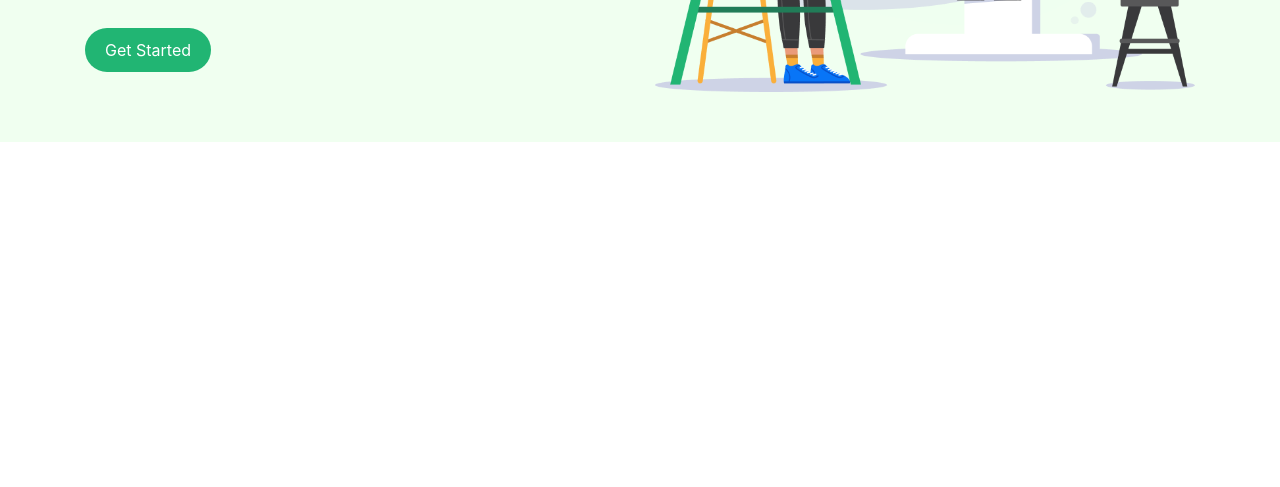
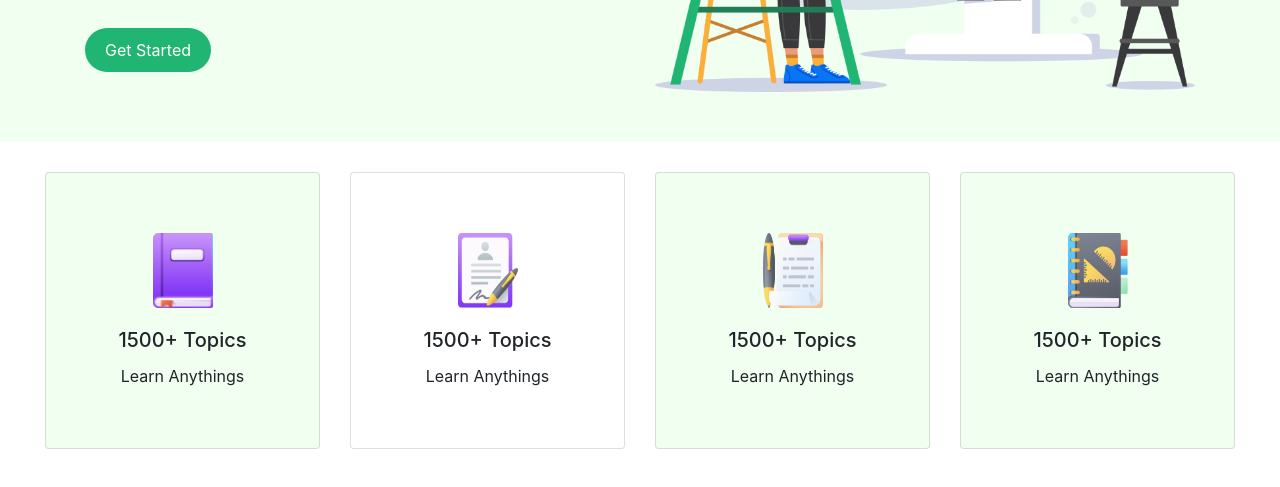
Before and after one commit to Protik111/E-School, a plain HTML site: page index.html in a window 1280 px wide. Shown: the part 361-848 px from the top of the page. Before the commit the page ends 800 px from the top, so only its background shows below. Drawn offline with nearby package versions, Linux system fonts and the light colour scheme.

Commit message:
card-added

```diff
--- a/index.html
+++ b/index.html
@@ -57,6 +57,47 @@
     <!-- none slider end  -->
     </div>
 
+    <!-- card part start -->
+    <div class="row row-cols-1 row-cols-md-4 card-part">
+        <div class="col mb-3">
+          <div class="card cd">
+            <img class="icon-img" src="images/ICON/book.png" class="card-img-top" alt="...">
+            <div class="card-body  text-center">
+              <h5 class="card-title">1500+ Topics</h5>
+              <p class="card-text">Learn Anythings</p>
+            </div>
+          </div>
+        </div>
+        <div class="col mb-3">
+          <div class="card cd" id="cd">
+            <img class="icon-img" src="images/ICON/Student.png" class="card-img-top" alt="...">
+            <div class="card-body  text-center">
+              <h5 class="card-title">1500+ Topics</h5>
+              <p class="card-text">Learn Anythings</p>
+            </div>
+          </div>
+        </div>
+        <div class="col mb-3">
+          <div class="card cd">
+            <img class="icon-img" src="images/ICON/Test.png" class="card-img-top" alt="...">
+            <div class="card-body  text-center">
+                <h5 class="card-title">1500+ Topics</h5>
+                <p class="card-text">Learn Anythings</p>
+            </div>
+          </div>
+        </div>
+        <div class="col mb-3">
+          <div class="card cd">
+            <img class="icon-img" src="images/ICON/Students.png" class="card-img-top" alt="...">
+            <div class="card-body text-center">
+                <h5 class="card-title">1500+ Topics</h5>
+                <p class="card-text">Learn Anythings</p>
+            </div>
+          </div>
+        </div>
+      </div>
+    <!-- card part end -->
+
     <script src="https://code.jquery.com/jquery-3.5.1.slim.min.js" integrity="sha384-DfXdz2htPH0lsSSs5nCTpuj/zy4C+OGpamoFVy38MVBnE+IbbVYUew+OrCXaRkfj" crossorigin="anonymous"></script>
     <script src="https://cdn.jsdelivr.net/npm/popper.js@1.16.0/dist/umd/popper.min.js" integrity="sha384-Q6E9RHvbIyZFJoft+2mJbHaEWldlvI9IOYy5n3zV9zzTtmI3UksdQRVvoxMfooAo" crossorigin="anonymous"></script>
     <script src="https://stackpath.bootstrapcdn.com/bootstrap/4.5.0/js/bootstrap.min.js" integrity="sha384-OgVRvuATP1z7JjHLkuOU7Xw704+h835Lr+6QL9UvYjZE3Ipu6Tp75j7Bh/kR0JKI" crossorigin="anonymous"></script>
--- a/style.css
+++ b/style.css
@@ -36,3 +36,19 @@
     color: #000000;
     font-weight: bolder;
 }
+.icon-img{
+    width: 60px;
+    height: 75px;
+    margin: auto;
+    margin-top: 20px;
+}
+.card-part{
+    margin: 30px;
+}
+.cd{
+    padding: 40px 0px;
+    background: #F0FFF0;;
+}
+#cd{
+    background: #FFFFFF;
+}
```
